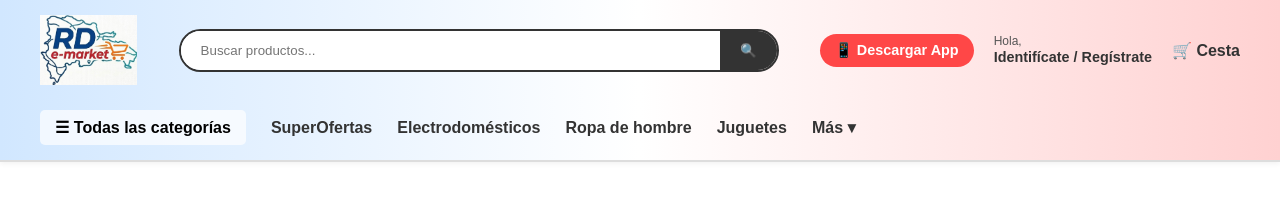
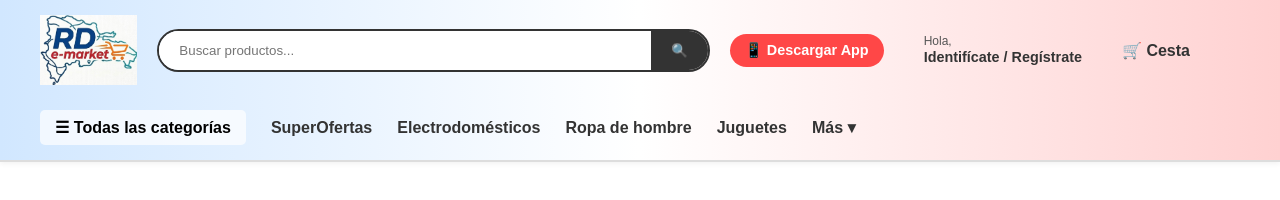
Before and after one commit to Glennyarp/rdmarket-backend, a website: page public/index.html in a window 1280 px wide. Drawn offline with Linux system fonts and the light colour scheme.

Commit message:
Ajustar separación y posición del bloque de usuario

```diff
--- a/public/style.css
+++ b/public/style.css
@@ -36,8 +36,14 @@ body { margin: 0; font-family: Arial, sans-serif; }
 .search-container input { width: 100%; padding: 12px 20px; border: none; outline: none; }
 .search-container button { border: none; background: #333; color: white; padding: 0 20px; cursor: pointer; }
 
-/* Acciones de usuario */
-.user-actions { display: flex; align-items: center; gap: 20px; white-space: nowrap; }
+/* Acciones de usuario - Desplazadas a la izquierda y más separadas */
+.user-actions {
+    display: flex;
+    align-items: center;
+    gap: 40px;          /* Separación mayor */
+    margin-right: 50px; /* Desplazamiento a la izquierda */
+    white-space: nowrap;
+}
 
 .app-download-link {
     background-color: #ff4747;
```
Also changed, not shown: public/index.html (+2 -0 lines).
